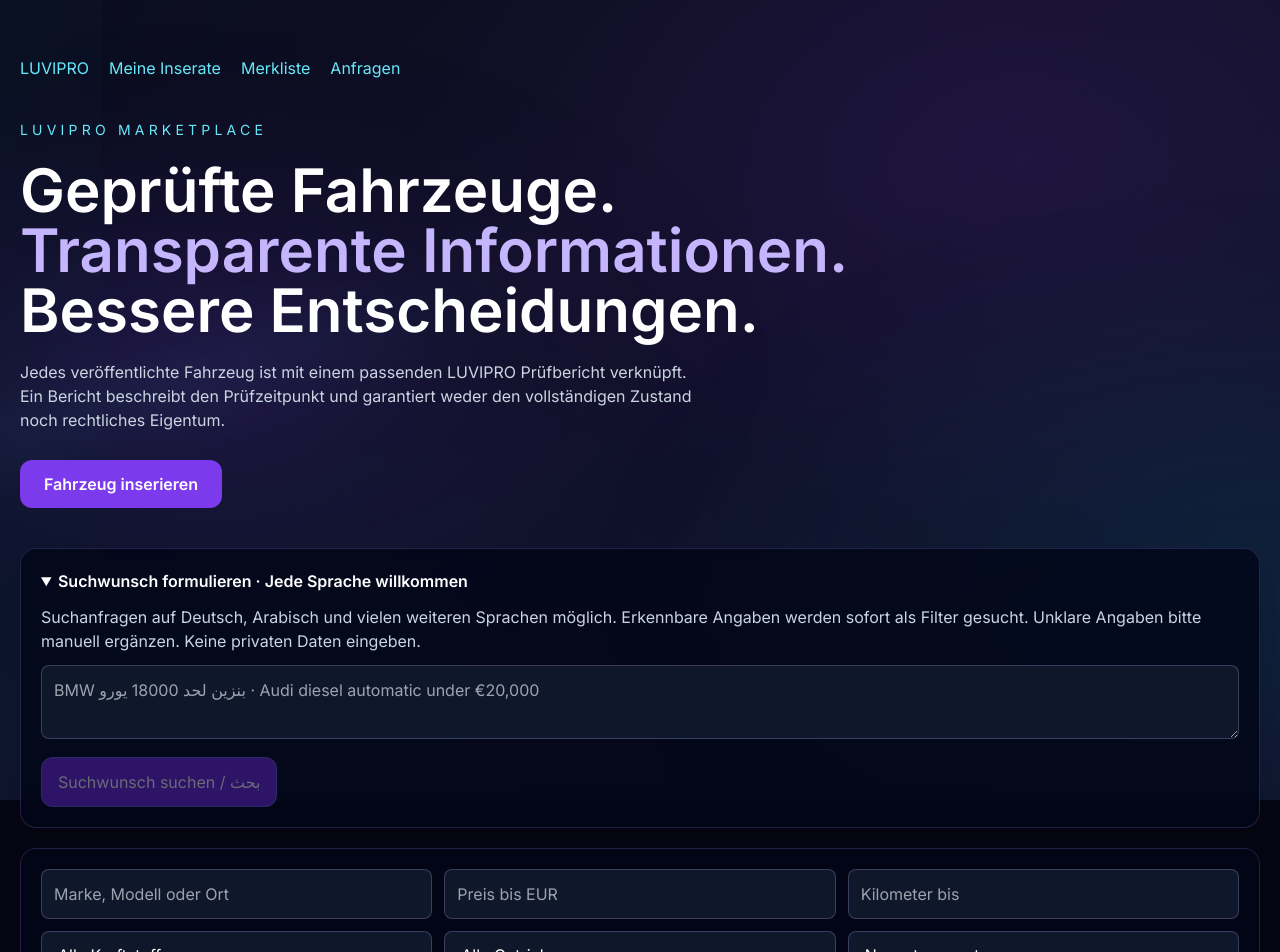
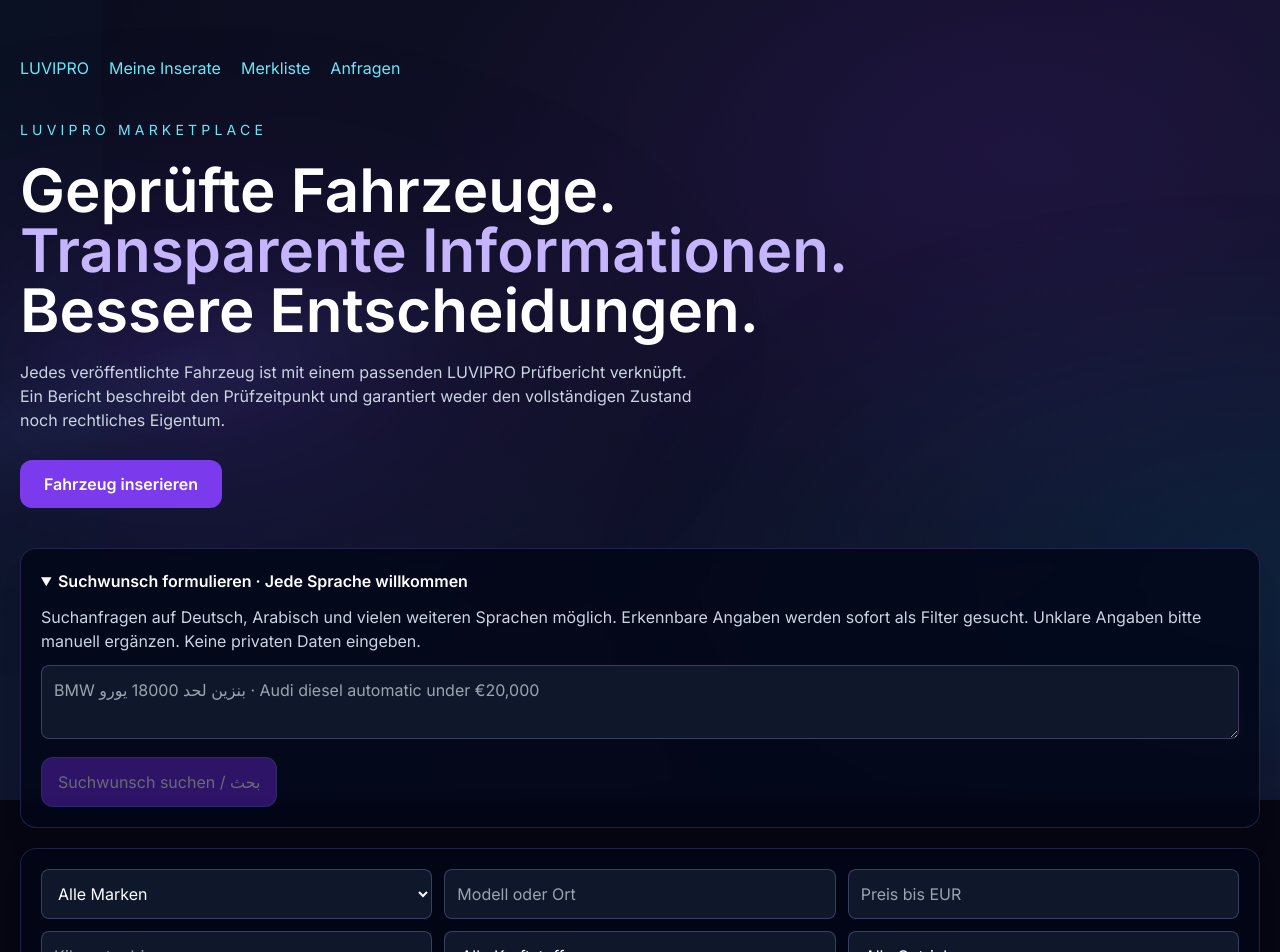
Before and after one commit to Diaa6969/luvipro-website, a Next.js app: page /marketplace in a window 1280 px wide. Shown: the top 952 px of the page. Built offline with nearby package versions, Linux system fonts and the light colour scheme; no server answers.

Commit message:
Marketplace: show the recognized car brand in an editable Marke dropdown

```diff
--- a/src/components/marketplace/browse.tsx
+++ b/src/components/marketplace/browse.tsx
@@ -27,14 +27,15 @@ export function MarketBrowse({dealerId}:{dealerId?:string}={}){
  <button className={button+' mt-3'} disabled={assisting||busy||wish.trim().length<3} onClick={()=>void suggest()}>{assisting?'Suche läuft …':'Suchwunsch suchen / بحث'}</button>
  {assistNotice&&<div role="status" aria-live="polite" className="mt-4 rounded-lg border border-cyan-400/25 p-3 text-sm"><p>{assistNotice}</p>{recognized.length>0&&<p className="mt-2 text-slate-300">Erkannt: {recognized.join(' · ')}</p>}</div>}
  </details><form className={panel+' grid gap-3 sm:grid-cols-3'} onSubmit={e=>{e.preventDefault();void search();}}>
- <input aria-label="Fahrzeuge suchen" placeholder="Marke, Modell oder Ort" value={String(filters.q??'')} className={input} onChange={e=>set('q',e.target.value)}/>
+ <select aria-label="Marke" value={String(filters.brand??'')} className={input} onChange={e=>set('brand',e.target.value)}><option value="">Alle Marken</option>{['Audi','BMW','Mercedes-Benz','Volkswagen','Opel','Ford','Toyota','Skoda','Seat','Volvo','Porsche','Renault','Peugeot','Hyundai','Kia','Tesla','Honda','Nissan','Mazda','Fiat','Dacia','Mini'].map(brand=><option key={brand} value={brand}>{brand}</option>)}</select>
+ <input aria-label="Modell oder Ort" placeholder="Modell oder Ort" value={String(filters.q??'')} className={input} onChange={e=>set('q',e.target.value)}/>
  <input aria-label="Preis bis EUR" type="number" min="0" placeholder="Preis bis EUR" value={filters.max_price?Number(filters.max_price)/100:''} className={input} onChange={e=>set('max_price',e.target.value?String(Math.round(Number(e.target.value)*100)):'')}/>
  <input aria-label="Kilometer bis" type="number" min="0" placeholder="Kilometer bis" value={String(filters.max_mileage??'')} className={input} onChange={e=>set('max_mileage',e.target.value)}/>
  <select aria-label="Kraftstoff" value={String(filters.fuel??'')} className={input} onChange={e=>set('fuel',e.target.value)}><option value="">Alle Kraftstoffe</option>{['Benzin','Diesel','Elektro','Hybrid','Plug-in-Hybrid','LPG','CNG','Andere'].map(x=><option key={x}>{x}</option>)}</select>
  <select aria-label="Getriebe" value={String(filters.transmission??'')} className={input} onChange={e=>set('transmission',e.target.value)}><option value="">Alle Getriebe</option><option>Automatik</option><option>Schaltgetriebe</option></select>
  <select aria-label="Sortierung" value={String(filters.sort??'newest')} className={input} onChange={e=>set('sort',e.target.value)}><option value="newest">Neueste zuerst</option><option value="oldest">Älteste zuerst</option><option value="mileage_asc">Kilometerstand aufsteigend</option><option value="mileage_desc">Kilometerstand absteigend</option><option value="registration_desc">Erstzulassung: neueste zuerst</option><option value="registration_asc">Erstzulassung: älteste zuerst</option><option value="price_asc">Preis aufsteigend</option><option value="price_desc">Preis absteigend</option></select>
  <button className={button} disabled={busy}>{busy?'Suche läuft …':'Fahrzeuge entdecken'}</button></form>
- <div className="my-3 flex flex-wrap gap-2">{Object.entries(filters).filter(([k,v])=>['brand','city','first_from','equipment'].includes(k)&&Boolean(v)).map(([k,v])=><button key={k} className={button} onClick={()=>set(k,'')}>{String(Array.isArray(v)?v.join(', '):v)} ×</button>)}</div>{error&&<p role="alert" className="my-4 text-rose-300">{error} <Link href="/affiliate/login">Anmelden</Link></p>}
+ <div className="my-3 flex flex-wrap gap-2">{Object.entries(filters).filter(([k,v])=>['city','first_from','equipment'].includes(k)&&Boolean(v)).map(([k,v])=><button key={k} className={button} onClick={()=>set(k,'')}>{String(Array.isArray(v)?v.join(', '):v)} ×</button>)}</div>{error&&<p role="alert" className="my-4 text-rose-300">{error} <Link href="/affiliate/login">Anmelden</Link></p>}
  <SponsoredSlots filters={applied}/><p className="my-5 text-slate-300">{total} veröffentlichte Fahrzeuge</p>
  {!busy&&!error&&!items.length&&<div className={panel}>Noch keine passenden Fahrzeuge veröffentlicht. Jedes Inserat benötigt einen passenden, freigegebenen LUVIPRO Prüfbericht. <Link href="/inspections/checkout" className="text-cyan-300">Fahrzeug prüfen lassen</Link></div>}
  <div className="grid gap-6 md:grid-cols-2 xl:grid-cols-3">{items.map(l=>{const v=l.vehicle||{};return <article key={l.id} className={panel+' overflow-hidden p-0 transition hover:border-cyan-300/60'}>
```
